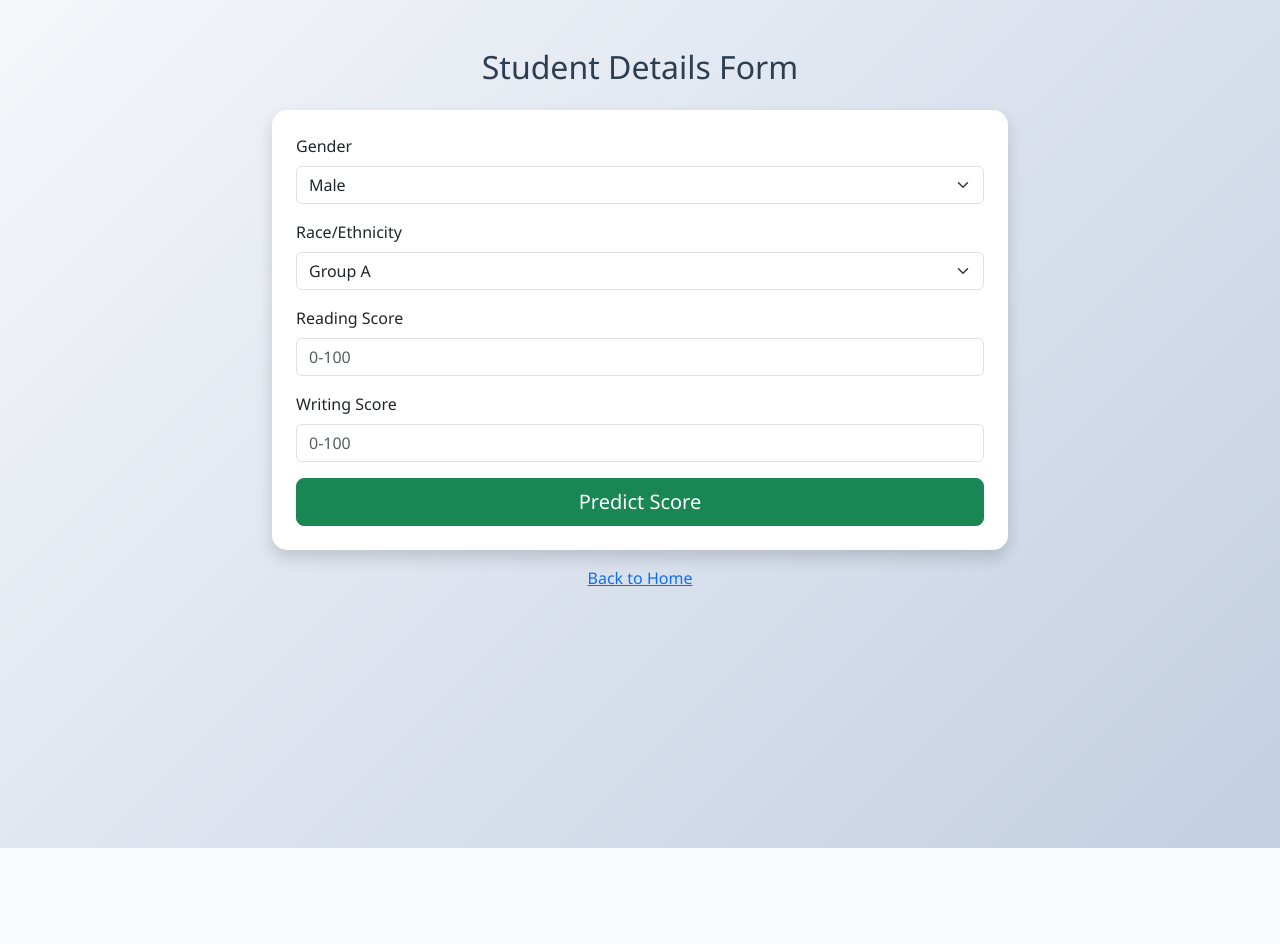
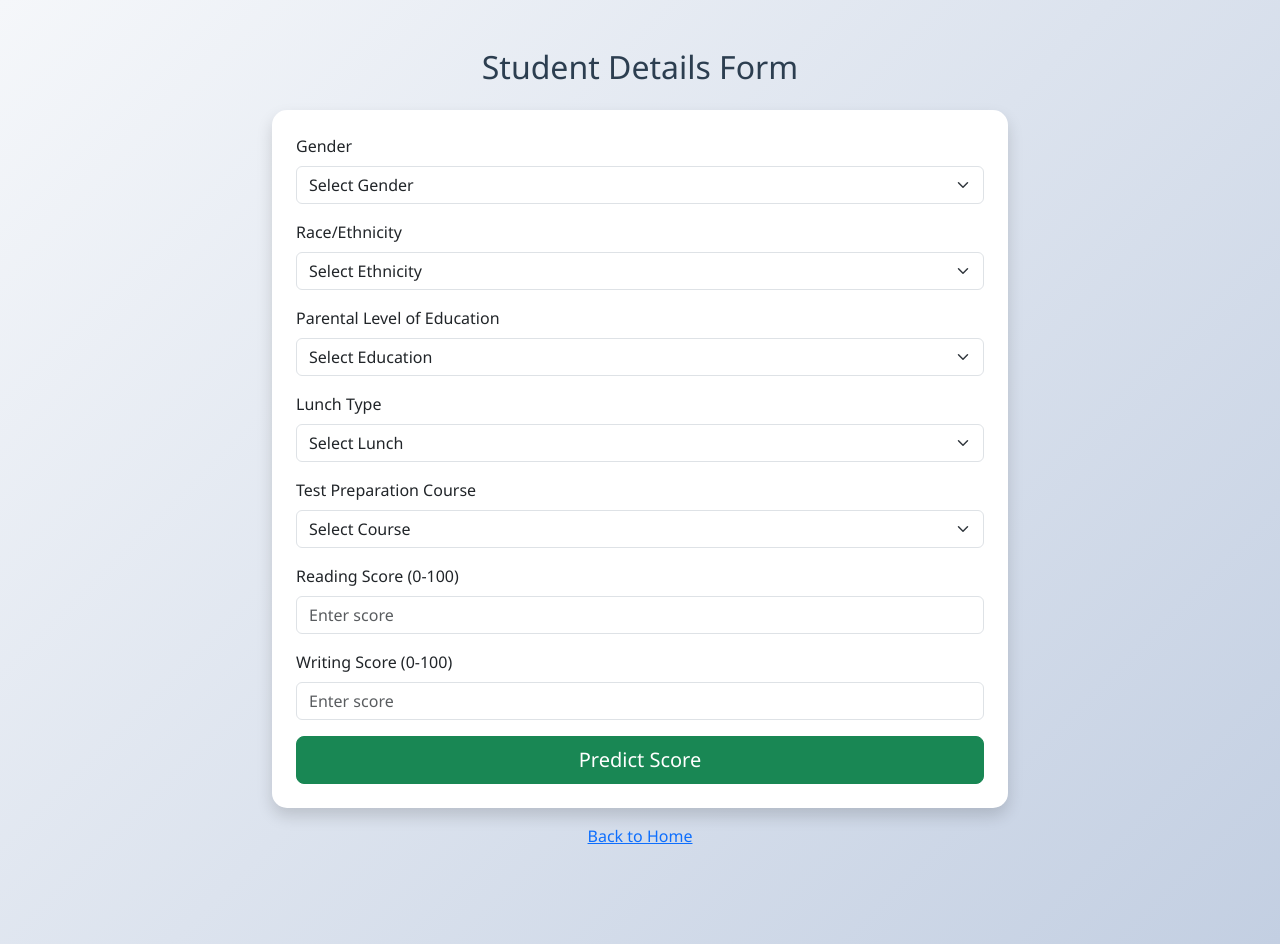
Before and after one commit to ashtheconquror/ML_MARK1, a Flask app: page /predictdata in a window 1280 px wide. Before the commit the page ends 848 px from the top, so only its background shows below. Run offline with Flask 3, Linux system fonts and the light colour scheme.

Commit message:
Fix missing form fields

```diff
--- a/templates/home.html
+++ b/templates/home.html
@@ -13,7 +13,7 @@
     />
   </head>
   <body>
-    <div class="container mt-5">
+    <div class="container mt-5 mb-5">
       <h2 class="text-center mb-4">Student Details Form</h2>
 
       <div class="row justify-content-center">
@@ -26,6 +26,7 @@
             <div class="mb-3">
               <label class="form-label">Gender</label>
               <select class="form-select" name="gender" required>
+                <option value="" disabled selected>Select Gender</option>
                 <option value="male">Male</option>
                 <option value="female">Female</option>
               </select>
@@ -34,30 +35,76 @@
             <div class="mb-3">
               <label class="form-label">Race/Ethnicity</label>
               <select class="form-select" name="ethnicity" required>
+                <option value="" disabled selected>Select Ethnicity</option>
                 <option value="group A">Group A</option>
                 <option value="group B">Group B</option>
                 <option value="group C">Group C</option>
                 <option value="group D">Group D</option>
+                <option value="group E">Group E</option>
               </select>
             </div>
 
             <div class="mb-3">
-              <label class="form-label">Reading Score</label>
+              <label class="form-label">Parental Level of Education</label>
+              <select
+                class="form-select"
+                name="parental_level_of_education"
+                required
+              >
+                <option value="" disabled selected>Select Education</option>
+                <option value="some high school">Some High School</option>
+                <option value="high school">High School</option>
+                <option value="some college">Some College</option>
+                <option value="associate's degree">Associate's Degree</option>
+                <option value="bachelor's degree">Bachelor's Degree</option>
+                <option value="master's degree">Master's Degree</option>
+              </select>
+            </div>
+
+            <div class="mb-3">
+              <label class="form-label">Lunch Type</label>
+              <select class="form-select" name="lunch" required>
+                <option value="" disabled selected>Select Lunch</option>
+                <option value="standard">Standard</option>
+                <option value="free/reduced">Free/Reduced</option>
+              </select>
+            </div>
+
+            <div class="mb-3">
+              <label class="form-label">Test Preparation Course</label>
+              <select
+                class="form-select"
+                name="test_preparation_course"
+                required
+              >
+                <option value="" disabled selected>Select Course</option>
+                <option value="none">None</option>
+                <option value="completed">Completed</option>
+              </select>
+            </div>
+
+            <div class="mb-3">
+              <label class="form-label">Reading Score (0-100)</label>
               <input
                 class="form-control"
                 type="number"
                 name="reading_score"
-                placeholder="0-100"
+                min="0"
+                max="100"
+                placeholder="Enter score"
                 required
               />
             </div>
+
             <div class="mb-3">
-              <label class="form-label">Writing Score</label>
+              <label class="form-label">Writing Score (0-100)</label>
               <input
                 class="form-control"
                 type="number"
                 name="writing_score"
-                placeholder="0-100"
+                min="0"
+                max="100"
+                placeholder="Enter score"
                 required
               />
             </div>
@@ -75,7 +122,7 @@
           </div>
           {% endif %}
 
-          <div class="text-center mt-3">
+          <div class="text-center mt-3 mb-5">
             <a href="{{ url_for('index') }}">Back to Home</a>
           </div>
         </div>
```
